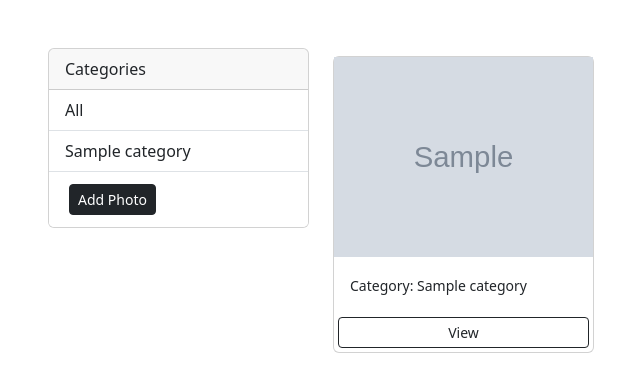
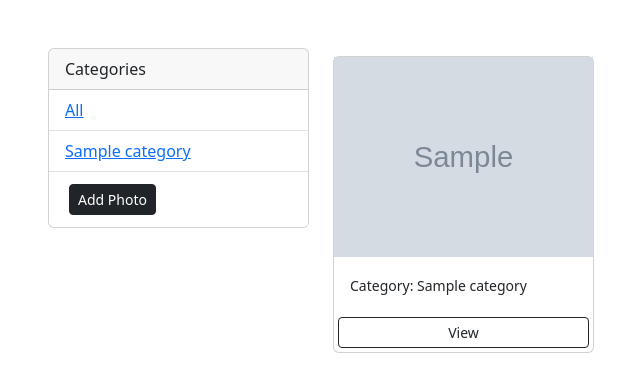
Before and after one commit to nazaralievas/photoshare, a Django app: template photos/templates/photos/gallery.html in a window 1280 px wide. Shown: the top 392 px of the page, without its empty margins (34-674 px from the left). Run offline with Django 3.2, Linux system fonts and the light colour scheme; the template is opened without the code that fills it: most values are stand-ins (such as "Sample title", 1, 10 or a date in 2020); grey boxes marked "Sample" are stand-in pictures.

Commit message:
filtering by category added

```diff
--- a/photos/templates/photos/gallery.html
+++ b/photos/templates/photos/gallery.html
@@ -24,9 +24,13 @@
                         Categories
                     </div>
                     <ul class="list-group list-group-flush">
-                        <li class="list-group-item">All</li>
+                        <li class="list-group-item">
+                            <a href="{% url 'gallery' %}">All</a>
+                        </li>
                         {% for category in categories %}
-                        <li class="list-group-item">{{category.name}}</li>
+                        <li class="list-group-item">
+                            <a href="{% url 'gallery' %}?category={{category.name}}">{{category.name}}</a>
+                        </li>
                         {% endfor %}
 
                         <li class="list-group-item">
```
Also changed, not shown: photos/views.py (+6 -1 lines).
